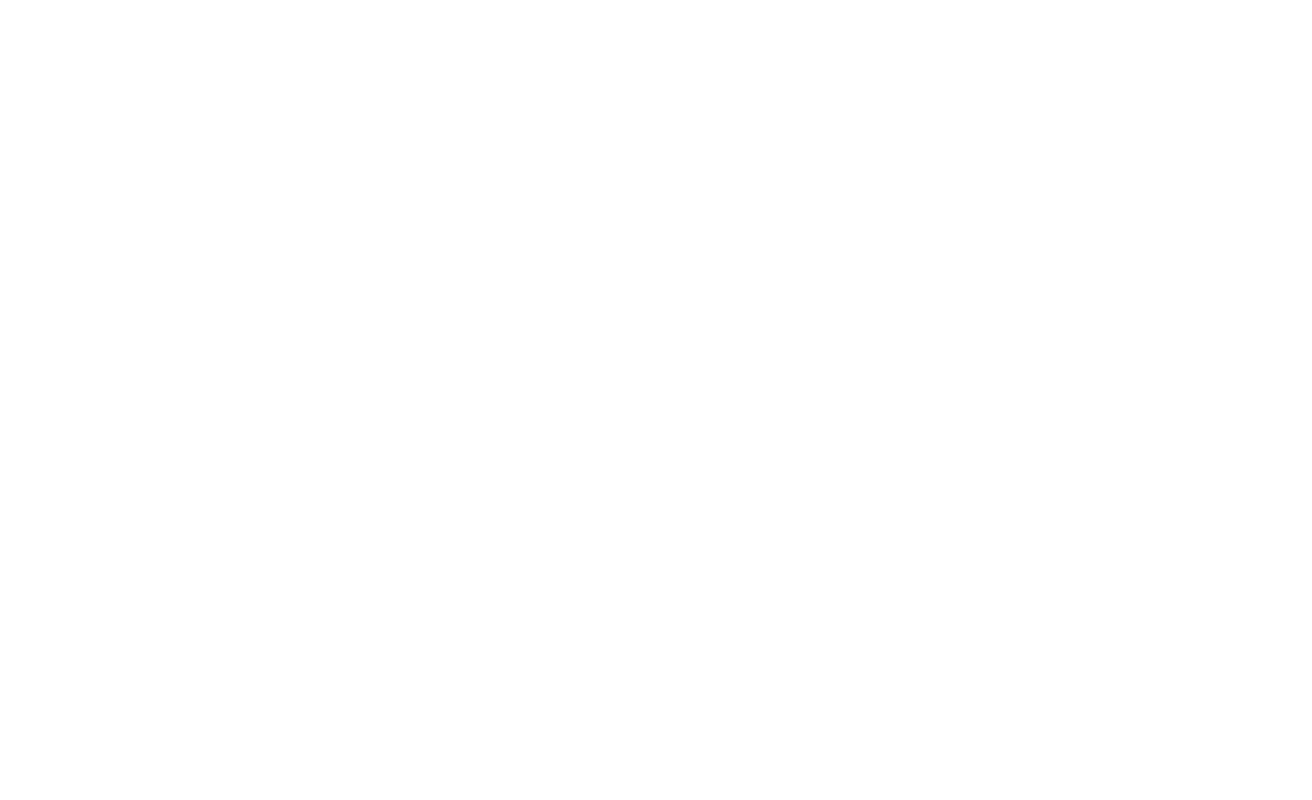
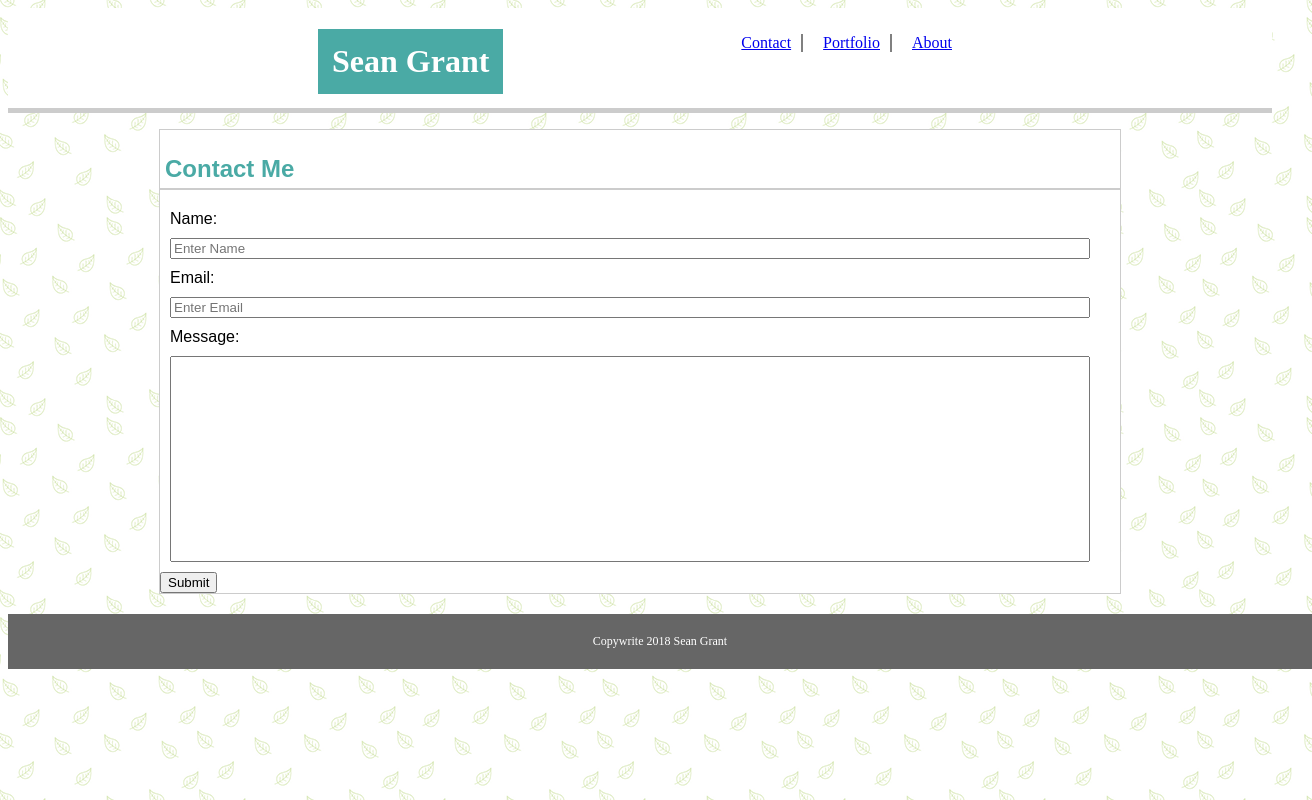
Before and after one commit to seangrant118/Basic-Portfolio, a plain HTML site: page contact.html in a window 1280 px wide. Shown: the whole page, 1312 px wide, since content can reach past the window. Drawn offline with Linux system fonts and the light colour scheme.

Commit message:
contacts

```diff
--- a/assets/css/style.css
+++ b/assets/css/style.css
@@ -71,7 +71,8 @@ footer {
   color: white;
   font-size: 12px;
   vertical-align: baseline;
-  padding: 10px;
+  padding: 20px;
+  margin-top: 20px;
 }
 
 #headshot {
@@ -80,3 +81,18 @@ footer {
   width: 15%;
   height: auto;
 }
+
+form label {
+  margin: 10px;
+  display: block;
+}
+form input{
+  display: block;
+  width: 95%;
+  margin: 10px;
+  align-self: center;
+}
+
+#message {
+  height: 200px;
+}
--- a/contact.html
+++ b/contact.html
@@ -0,0 +1,46 @@
+<!DOCTYPE html>
+<html lang="en">
+
+<head>
+  <meta charset="UTF-8">
+  <title>Index</title>
+  <link href="assets/css/style.css" rel="stylesheet">
+</head>
+
+<body>
+  <header>
+    <div class="header">
+      <h1>Sean Grant</h1>
+      <nav>
+        <ul>
+          <li class="about"><a href="index.html">About</a></li>
+          <li class="portfolio"><a href="portfolio.html">Portfolio</a></li>
+          <li class="contact"><a href="contact.html">Contact</a></li>
+        </ul>
+      </nav>
+    </div>
+  </header>
+
+  <div class="content">
+    <h2>Contact Me</h2>
+
+    <form>
+      <label for="name">Name:</label>
+      <input type="text" name="name" id="name" placeholder="Enter Name">
+
+      <label for="mmail">Email:</label>
+      <input type="text" name="email" id="email" placeholder="Enter Email">
+
+      <label for="message">Message:</label>
+      <input type="text" name="message" id="message">
+
+      <button type="submit">Submit</button>
+    </form>
+  </div>
+
+  <footer>
+    Copywrite 2018 Sean Grant
+  </footer>
+</body>
+
+</html>
```
Also changed, not shown: portfolio.html (+33 -0 lines).
